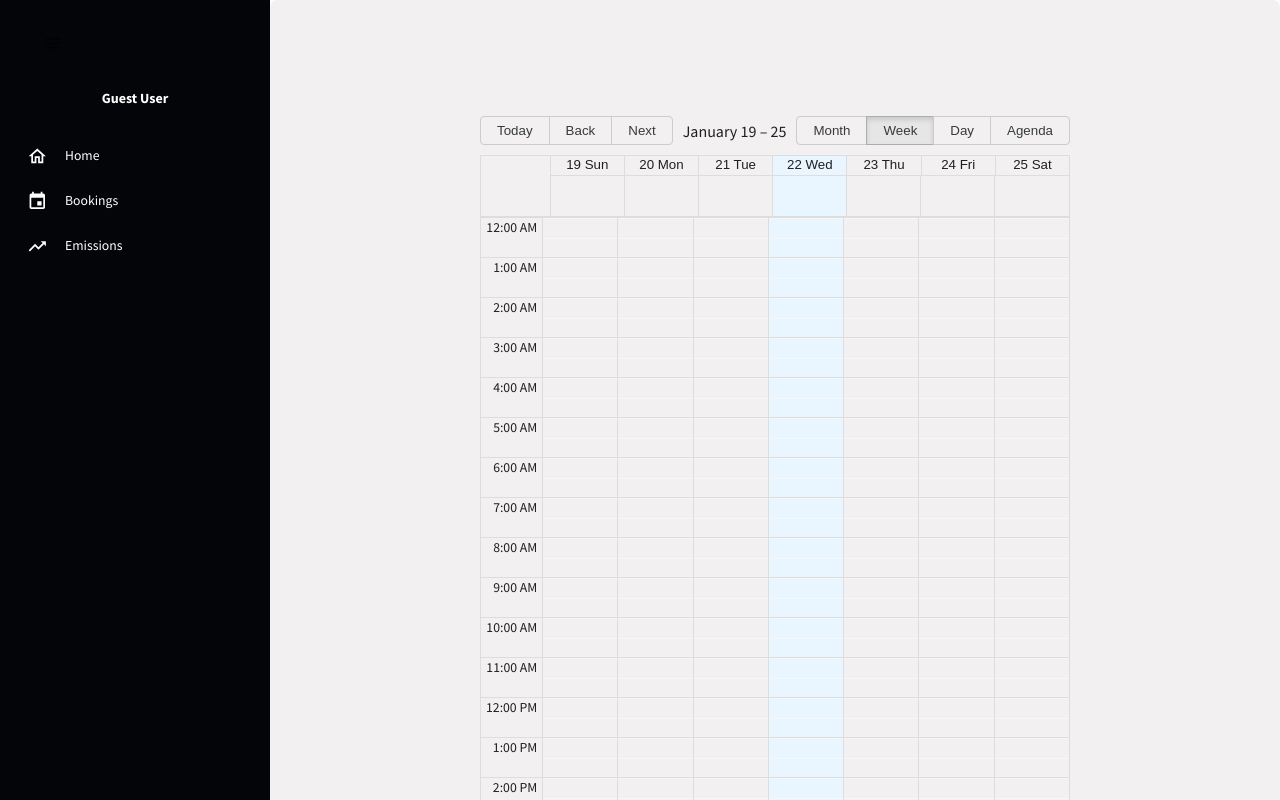
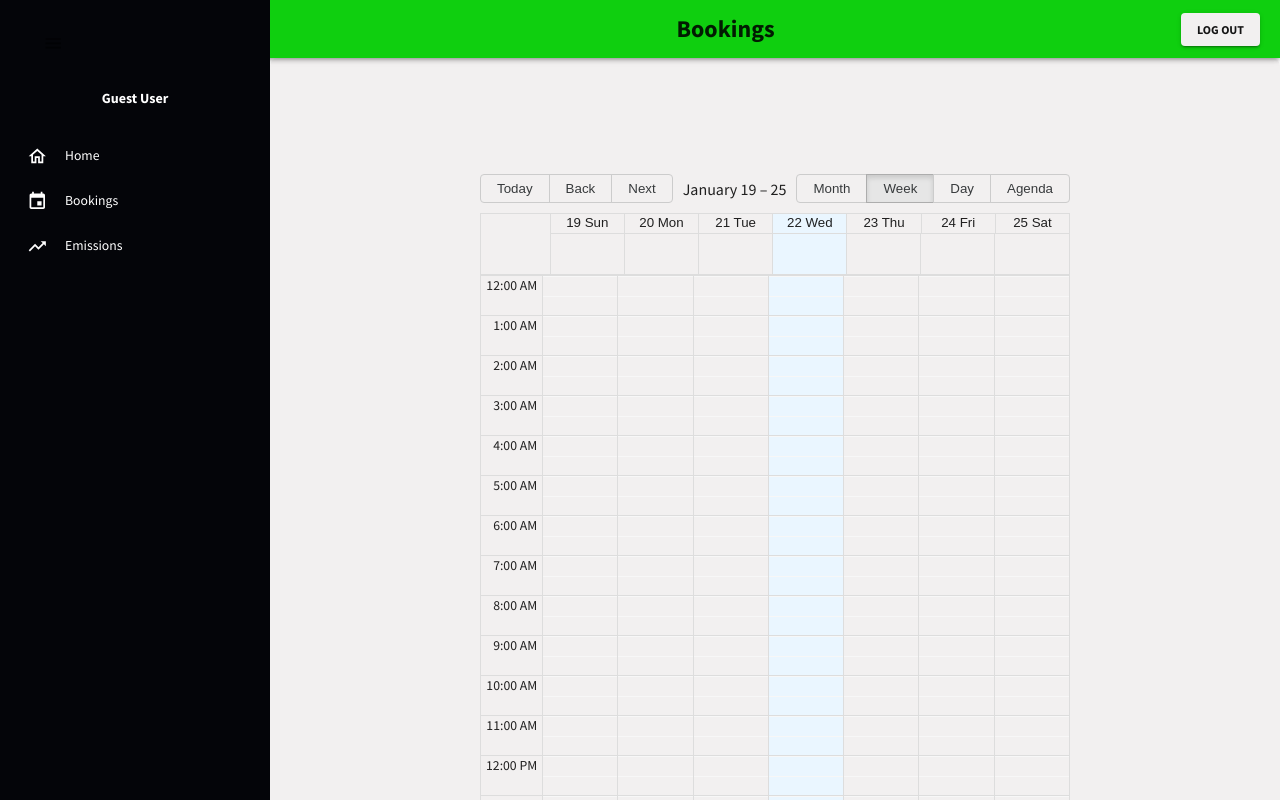
Before and after one commit to ev-registration-system/ev-registration-system, a React (Vite) app: page /bookings in a window 1280 px wide. Shown: the top 800 px of the page. Built offline with nearby package versions, Linux system fonts and the light colour scheme; no server answers; the database is empty; sample sign-in values are in the browser's storage.

Commit message:
Added Topbar

```diff
--- a/src/App.tsx
+++ b/src/App.tsx
@@ -3,6 +3,7 @@ import LoginPage from './views/LoginPage/LoginPage';
 import ProtectedRoutes from './components/ProtectedRoutes/ProtectedRoutes';
 import { AuthProvider } from './state/AuthProvider/AuthProvider';
 import Sidebar from "./global/Sidebar";
+import Topbar from "./global/Topbar"
 import { Theme, ThemeProvider } from "@emotion/react";
 import { ColorModeContext, useMode } from "./Theme";
 import { CssBaseline, Box } from "@mui/material";
@@ -21,6 +22,7 @@ const App: React.FC = () => {
 
     //Hide the sidebar on the login page
     const showSidebar = location.pathname !== "/login";
+    const showTopbar = location.pathname !== "/login";
 
     //Tracks sidebar state, collapsed or open
     const [isSidebarCollapsed, setIsSidebarCollapsed] = useState(false);
@@ -30,7 +32,9 @@ const App: React.FC = () => {
             <ColorModeContext.Provider value={{ toggleColorMode: colorMode.toggleColorMode }}>
                 <ThemeProvider theme={theme}>
                     <CssBaseline />
-                    <Box display="flex">
+                    <Box display="flex" flexDirection="column" height="100vh">
+                        {/* TopBar */}
+                        {showTopbar && <Topbar isSidebarCollapsed={isSidebarCollapsed}/>}
                         {/* Sidebar */}
                         {showSidebar && (
                             <Sidebar
@@ -78,7 +82,3 @@ const App: React.FC = () => {
 }
 
 export default App;
-
-
-
-// <CreateBooking />
--- a/src/Theme.ts
+++ b/src/Theme.ts
@@ -32,7 +32,7 @@ export const tokens = (mode: string) => ({
                   200: "#83E683",
                   300: "#5CDC5C",
                   400: "#36D336",
-                  500: "#0FCF0F", // Main green accent
+                  500: "#66E566", // Main green accent
                   600: "#0B9F0B",
                   700: "#086F08",
                   800: "#054F05",
--- /dev/null
+++ b/src/components/LogOut/LogOut.tsx
@@ -0,0 +1,46 @@
+import { Button, useTheme } from '@mui/material';
+import { signOut } from 'firebase/auth';
+import { useNavigate } from 'react-router-dom';
+import { auth } from '../../../firebase';
+import { tokens } from '../../Theme';
+
+interface LogoutButtonProps {
+    onLogoutSuccess?: () => void;
+}
+
+const LogOut: React.FC<LogoutButtonProps> = ({ onLogoutSuccess }) => {
+    const theme = useTheme();
+    const colors = tokens(theme.palette.mode);
+    const navigate = useNavigate();
+
+    const handleLogout = async () => {
+        try {
+            await signOut(auth); // Logs the user out
+            if (onLogoutSuccess) {
+                onLogoutSuccess();
+            }
+            navigate('/login'); // Redirects user to login page
+        } catch (error) {
+            console.error('Failed to log out:', error);
+        }
+    };
+
+    return (
+        <Button
+            variant="contained"
+            sx={{
+                color: colors.grey[100],
+                backgroundColor: colors.primary[400],
+                fontWeight: 'bold',
+                '&:hover': {
+                    backgroundColor: colors.grey[600],
+                },
+            }}
+            onClick={handleLogout}
+        >
+            Log Out
+        </Button>
+    );
+};
+
+export default LogOut;
--- /dev/null
+++ b/src/global/Topbar.tsx
@@ -0,0 +1,68 @@
+import { Box, Typography, useTheme } from '@mui/material';
+import { useLocation } from 'react-router-dom';
+import { tokens } from '../Theme';
+import LogOut from '../components/LogOut/LogOut';
+
+interface TopBarProps {
+    isSidebarCollapsed: boolean; // Tracks Sidebar state
+}
+
+const Topbar: React.FC<TopBarProps> = ({ isSidebarCollapsed }) => {
+    const theme = useTheme();
+    const colors = tokens(theme.palette.mode);
+    const location = useLocation();
+
+    const getPageName = (path: string) => {
+        switch (path) {
+            case '/':
+                return 'Dashboard';
+            case '/bookings':
+                return 'Bookings';
+            case '/emissions':
+                return 'Emissions';
+            default:
+                return 'Dashboard';
+        }
+    };
+
+    const currentPage = getPageName(location.pathname);
+
+    return (
+        <Box
+            sx={{
+                display: 'flex',
+                justifyContent: 'center',
+                alignItems: 'center',
+                padding: '10px 20px',
+                backgroundColor: colors.accent[500],
+                boxShadow: 3,
+                width: '100%',
+                position: 'relative',
+                paddingLeft: isSidebarCollapsed ? '80px' : '270px',
+                transition: 'padding-left 0.3s ease',
+            }}
+        >
+            {/* Page Name */}
+            <Typography
+                variant="h6"
+                sx={{
+                    flexGrow: 1,
+                    display: 'flex',
+                    justifyContent: 'center',
+                    color: colors.primary,
+                    fontWeight: 'bold',
+                    fontSize: '24px',
+                }}
+            >
+                {currentPage}
+            </Typography>
+
+            {/* Logout Button (Right) */}
+            <Box sx={{ ml: 'auto' }}>
+                <LogOut onLogoutSuccess={() => console.log('Logged out successfully')} />
+            </Box>
+        </Box>
+    );
+};
+
+export default Topbar;
--- a/src/views/BookingPage/BookingPage.tsx
+++ b/src/views/BookingPage/BookingPage.tsx
@@ -72,9 +72,7 @@ const BookingPage = () => {
             		) }
             	</div>
 
-            {/* Buttons */}
-
-            <div style={{ display: 'flex', justifyContent: 'space-between', width: '50%', margin: '20px auto' }}>
+            	<div style={{ display: 'flex', justifyContent: 'center', margin: '20px auto' }}>
                 	<Button
                     	variant="contained"
                     	sx={{
--- a/src/views/EmissionsPage/EmissionsPage.tsx
+++ b/src/views/EmissionsPage/EmissionsPage.tsx
@@ -67,7 +67,7 @@ const EmissionsPage = () => {
                     </div>
                 )}
 
-                <div style={{ display: 'flex', justifyContent: 'space-between', width: '50%', margin: '20px auto' }}>
+                <div style={{ display: 'flex', justifyContent: 'center', margin: '20px auto' }}>
                     <Button
                         variant="contained"
                         sx={{
--- a/src/views/dashboard/Dashboard.tsx
+++ b/src/views/dashboard/Dashboard.tsx
@@ -1,24 +1,9 @@
 import { Box, Button, Typography, useTheme } from '@mui/material'
 import { tokens } from '../../Theme'
-import { useNavigate } from 'react-router-dom'
-import BookingPage from '../../views/BookingPage/BookingPage'
-import { signOut } from 'firebase/auth'
-import { auth } from '../../../firebase'
 
 const Dashboard = () => {
 	const theme = useTheme()
 	const colors = tokens(theme.palette.mode)
-    const navigate = useNavigate()
-
-	// Function to handle logout
-	const handleLogout = async () => {
-		try {
-			await signOut(auth) // Logs the user out
-			navigate('/login') // Redirect to login page
-		} catch (error) {
-			console.error('Failed to log out:', error)
-		}
-	}
 
 	return (
 		<Box m="20px">
@@ -27,34 +12,6 @@ const Dashboard = () => {
 				<Typography variant="h3" fontWeight="bold" color={colors.grey[100]}>
 					Welcome to the Booking Dashboard
 				</Typography>
-				<Button
-					variant="contained"
-					sx={{
-						'color': colors.grey[100],
-						'backgroundColor': colors.primary[400],
-						'fontWeight': 'bold',
-						'&:hover': {
-							backgroundColor: colors.accent[400],
-						},
-					}}
-					onClick={handleLogout}
-				>
-					Log Out
-				</Button>
-			</Box>
-
-			{/* Booking Calendar */}
-			<Box
-				display="flex"
-				justifyContent="center"
-				alignItems="center"
-				sx={{
-					backgroundColor: colors.primary[400],
-					padding: 2,
-					borderRadius: 2,
-				}}
-			>
-				<BookingPage />
 			</Box>
 		</Box>
 	)
```
Lines whose indentation alone changed are shown as unchanged.
